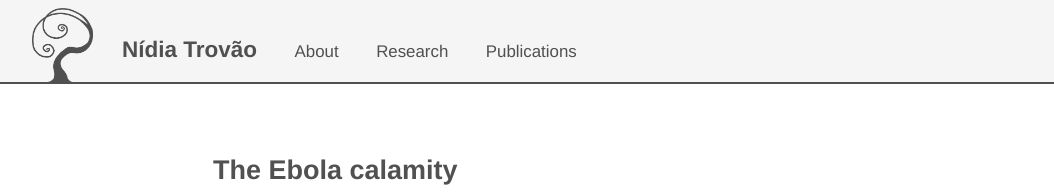
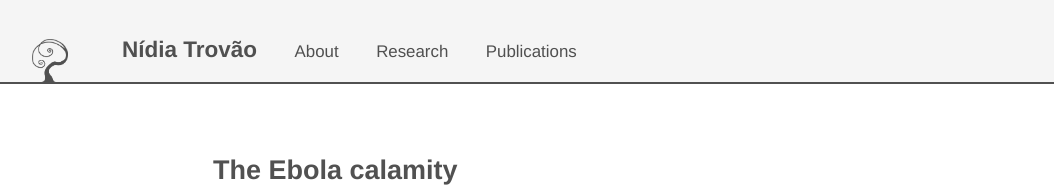
Before and after one commit to nidiatrovao/nidiatrovao.github.io, a Jekyll site: the page built from index.html, in a window 1280 px wide. Shown: the top 192 px of the page, without its empty margins (22-1076 px from the left). Built offline with Jekyll 4.4.1, drawn with Linux system fonts in a browser that asks for light colours; the list of posts is cut into pages by our own code.

Commit message:
top bar edits

```diff
--- a/_layouts/default.html
+++ b/_layouts/default.html
@@ -5,7 +5,7 @@
 
   <body>
 	  <header class="masthead" style="padding-top:0;margin-left:auto;margin-right:auto">
-        <h3 class="masthead-title" style="background-color:#F5F5F5;background-image: url('/public/apple-touch-icon-precomposed.png');background-size:61px 74px;background-repeat:no-repeat;padding-top:2rem;max-width:100%;padding-bottom:1rem;padding-left:8rem;padding-right:0rem;margin-left:auto;margin-right:auto;box-shadow: 0px 2px 0px #515151;background-position:left 3rem bottom">
+        <h3 class="masthead-title" style="background-color:#F5F5F5;background-image: url('/public/apple-touch-icon-precomposed.png');background-size:2rem;background-repeat:no-repeat;padding-top:2rem;max-width:100%;padding-bottom:1rem;padding-left:8rem;padding-right:0rem;margin-left:auto;margin-right:auto;box-shadow: 0px 2px 0px #515151;background-position:left 3rem bottom">
           <a href="{{ site.baseurl }}/" title="Home">{{ site.title }}</a>
 			{% for page in site.pages_list %}
 				&nbsp;&nbsp;&nbsp;&nbsp;
```
